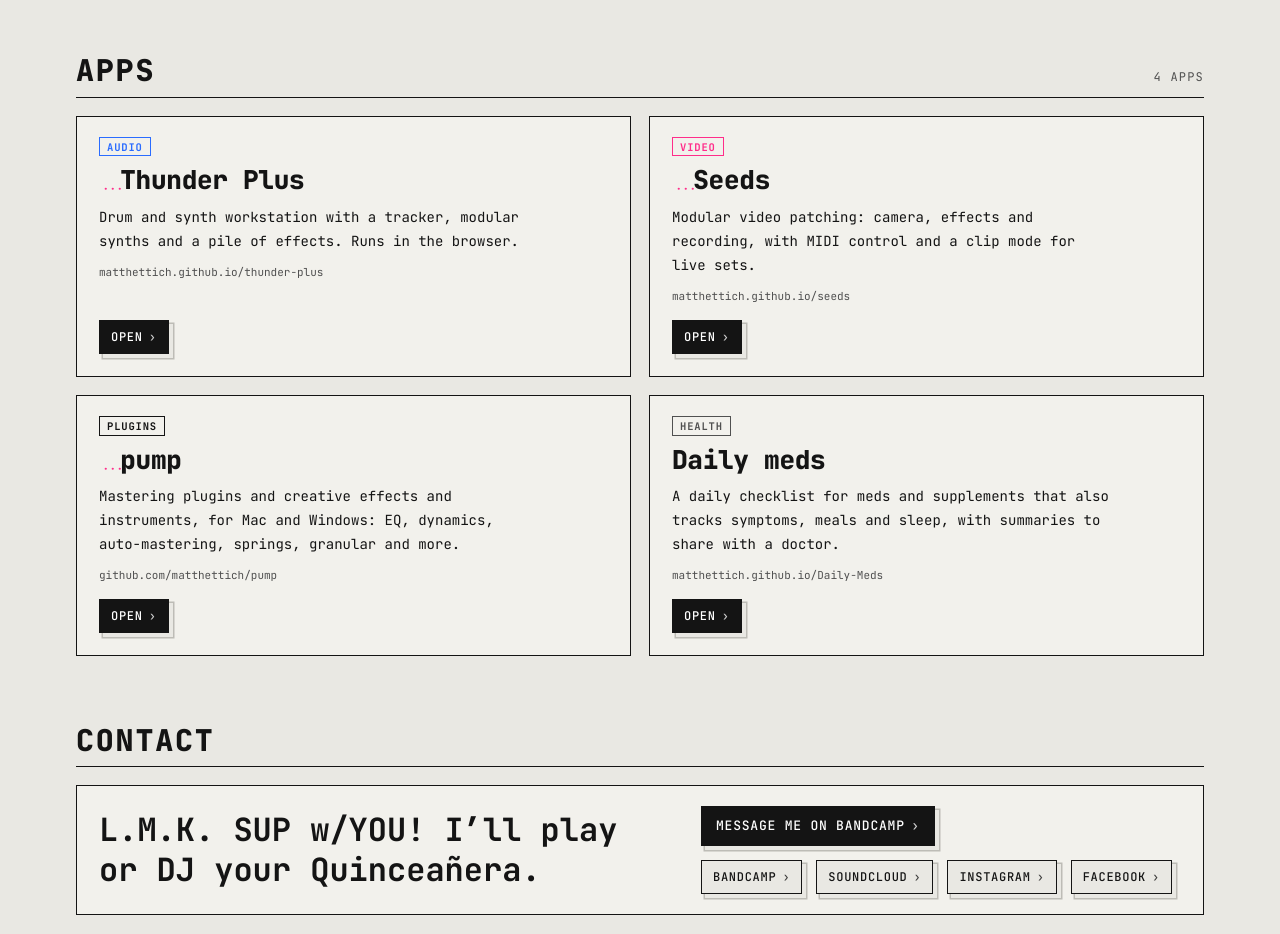
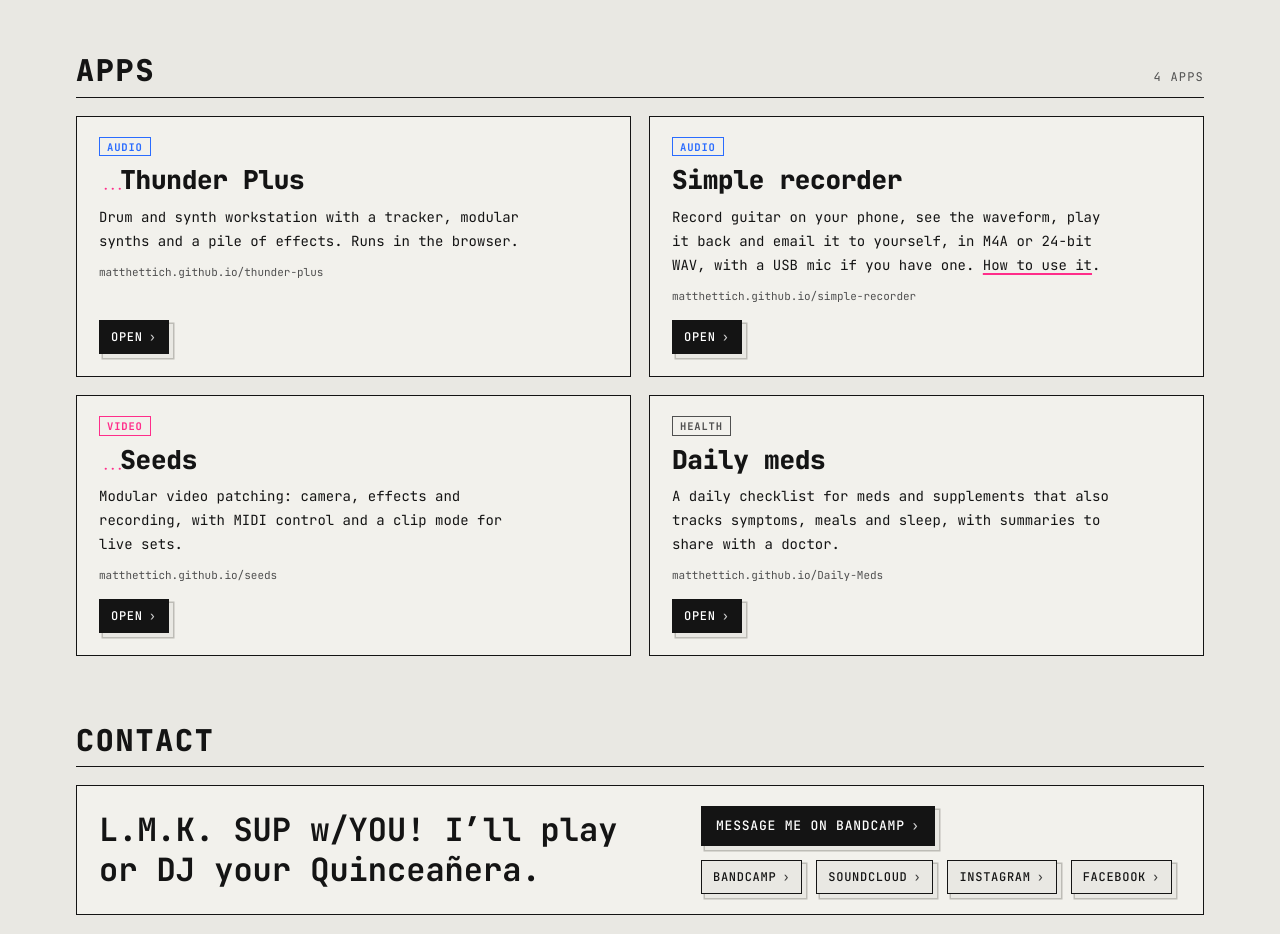
Before and after one commit to matthettich/wake, a plain HTML site: page index.html in a window 1280 px wide. Shown: the part 2700-3634 px from the top of the page. Drawn offline with Linux system fonts and the light colour scheme; no server answers; animation ran at ten frames a second.

Commit message:
Apps: add Simple recorder (with its how-to page), remove …pump for now
Co-Authored-By: Claude Opus 5.5 <noreply@anthropic.com>
Claude-Session: https://claude.ai/code/session_01D3NAxo38LQACgkfzdaaPjv

```diff
--- a/content.json
+++ b/content.json
@@ -121,16 +121,16 @@
       "description": "Drum and synth workstation with a tracker, modular synths and a pile of effects. Runs in the browser."
     },
     {
+      "name": "Simple recorder",
+      "kind": "audio",
+      "url": "https://matthettich.github.io/simple-recorder/",
+      "description": "Record guitar on your phone, see the waveform, play it back and email it to yourself, in M4A or 24-bit WAV, with a USB mic if you have one. [How to use it](/recorder/)."
+    },
+    {
       "name": "...Seeds",
       "kind": "video",
       "url": "https://matthettich.github.io/seeds/",
       "description": "Modular video patching: camera, effects and recording, with MIDI control and a clip mode for live sets."
-    },
-    {
-      "name": "…pump",
-      "kind": "plugins",
-      "url": "https://github.com/matthettich/pump",
-      "description": "Mastering plugins and creative effects and instruments, for Mac and Windows: EQ, dynamics, auto-mastering, springs, granular and more."
     },
     {
       "name": "Daily meds",
```
Also changed, not shown: recorder/index.html (+0 -2 lines).
